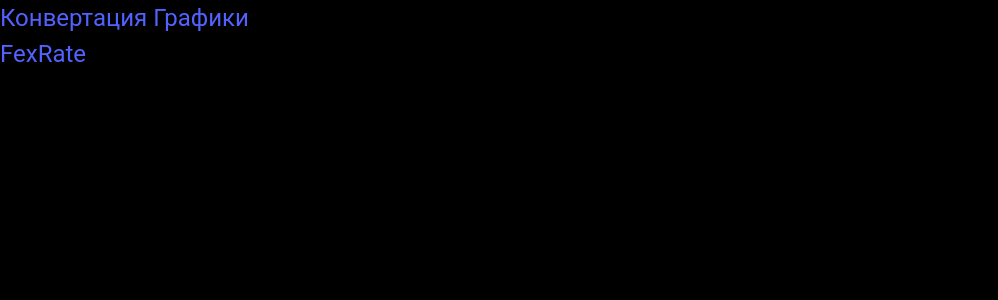
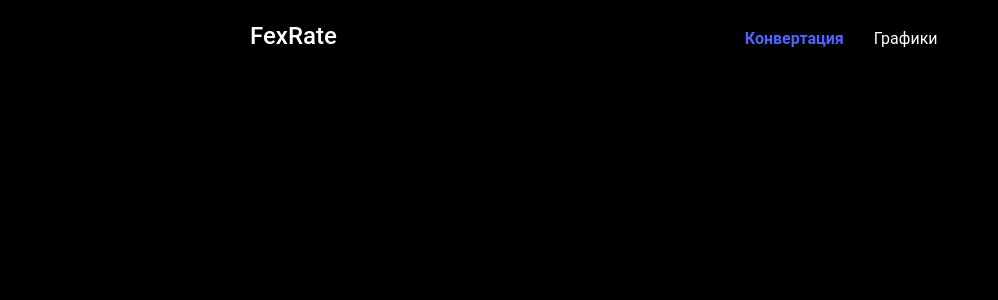
Before and after one commit to Owlmn/FexRate-website, a Next.js app: page / in a window 1280 px wide. Shown: the top 300 px of the page, without its empty margins (0-998 px from the left). Built offline with nearby package versions, Linux system fonts and the light colour scheme.

Commit message:
Удалил ненужное и начал делать header

```diff
--- a/app/globals.css
+++ b/app/globals.css
@@ -5,6 +5,7 @@
 :root {
   --background: #000000;
   --foreground: #5162FF;
+  --color-white-solid: #FFFF
 }
 
 @media (prefers-color-scheme: dark) {
@@ -15,14 +16,55 @@
 }
 
 body {
-  color: var(--foreground);
-  background: var(--background);
-  font-family: Roboto, Helvetica, sans-serif;
-  font-size: 24px;
+  color: var(--color-white-solid);
+  background-color: var(--background);
+  font-family: Roboto, sans-serif;
+  font-size: 16px;
+  font-style: normal;
+  font-weight: 400;
+  line-height: normal;
 }
 
-@layer utilities {
-  .text-balance {
-    text-wrap: balance;
-  }
+.nav-menu{
+  width: 940px;
+  height: 39px;
+  flex-shrink: 0;
+  margin-right: 250px;
+  margin-left: 250px;
+  margin-top: 20px;
 }
+
+nav {
+  display: inline-flex;
+  align-items: center;
+  gap: 30px;
+  margin: 9px 163px 11px 408px;
+}
+
+.nav-menu .title{
+  color: var(--color-white-solid);
+  font-family: Roboto, sans-serif;
+  font-size: 24px;
+  font-style: normal;
+  font-weight: 500;
+  line-height: normal;
+
+}
+
+nav a {
+  color: var(--color-white-solid, #FFF);
+  font-family: Roboto, sans-serif;
+  font-size: 16px;
+  font-style: normal;
+  font-weight: 400;
+  line-height: normal;
+}
+
+nav a.active {
+  color: #5162FF;
+  font-family: Roboto, sans-serif;
+  font-size: 16px;
+  font-style: normal;
+  font-weight: 700;
+  line-height: normal;
+}
--- a/app/layout.js
+++ b/app/layout.js
@@ -1,33 +1,23 @@
+"use client";
+
 import localFont from "next/font/local";
 import "./globals.css";
 import Link from "next/link";
-
-const geistSans = localFont({
-  src: "./fonts/GeistVF.woff",
-  variable: "--font-geist-sans",
-  weight: "100 900",
-});
-const geistMono = localFont({
-  src: "./fonts/GeistMonoVF.woff",
-  variable: "--font-geist-mono",
-  weight: "100 900",
-});
-
-export const metadata = {
-  title: "Create Next App",
-  description: "Generated by create next app",
-};
+import { usePathname } from "next/navigation";
 
 export default function RootLayout({ children }) {
+    const pathname = usePathname();
+
     return (
         <html lang="en">
-      <body
-        className={`${geistSans.variable} ${geistMono.variable} antialiased`}
-      >
+        <body>
+        <div class="nav-menu">
+            <a className="title">FexRate</a>
             <nav>
-          <Link href="/"> Конвертация </Link>
-          <Link href="/charts"> Графики </Link>
+                <Link href="/" className={pathname === '/' ? 'active' : ''}>Конвертация</Link>
+                <Link href="/charts" className={pathname === '/charts' ? 'active' : ''}>Графики</Link>
             </nav>
+        </div>
         {children}
         </body>
         </html>
--- a/app/page.js
+++ b/app/page.js
@@ -3,7 +3,7 @@ import Image from "next/image";
 export default function MainPage() {
   return (
       <div>
-        <h1> FexRate </h1>
+        <h1> </h1>
       </div>
   );
 }
```
Also changed, not shown: app/fonts/GeistMonoVF.woff (deleted), app/fonts/GeistVF.woff (deleted). Lines whose indentation alone changed are shown as unchanged.
